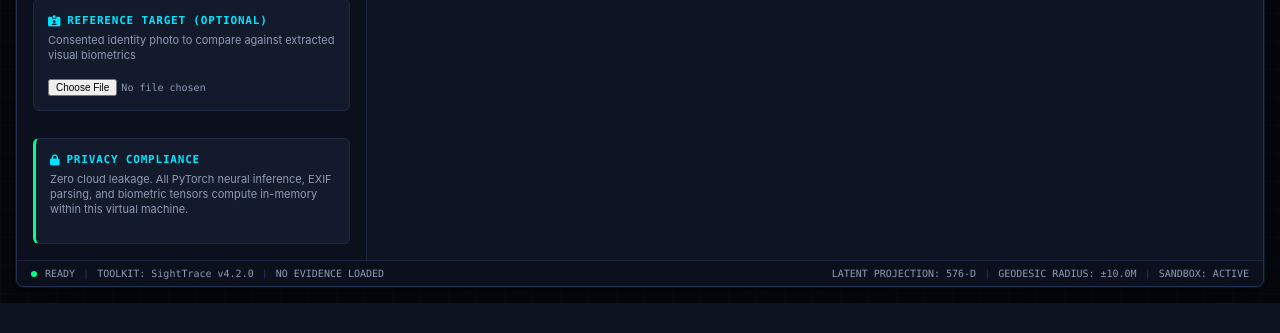
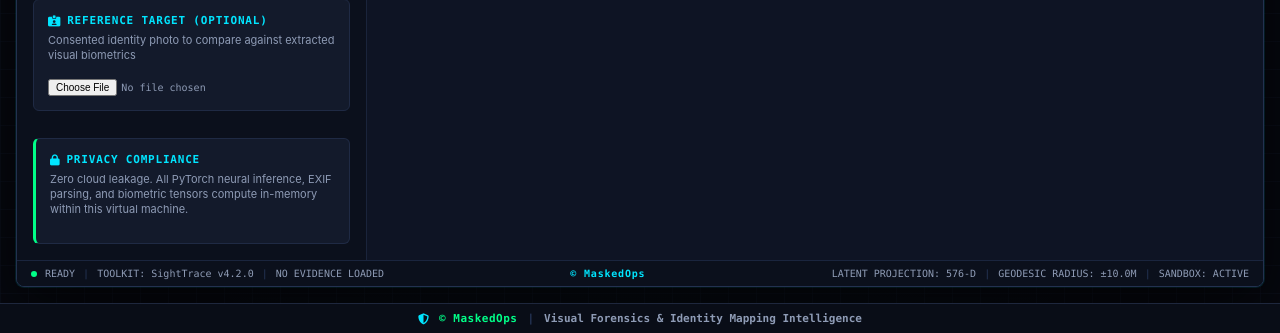
Before and after one commit to akwesi324/sighttrace, a Python web app: template web/templates/index.html in a window 1280 px wide. Shown: the part 575-908 px from the top of the page. Before the commit the page ends 878 px from the top, so only its background shows below. Run offline with Jinja, Linux system fonts and the light colour scheme; the template is opened without the code that fills it, so the values that code supplies are empty.

Commit message:
Add MaskedOps copyright to bottom center of workstation window and OS desktop

```diff
--- a/web/static/css/style.css
+++ b/web/static/css/style.css
@@ -1071,6 +1071,48 @@ body.vm-desktop {
   gap: 8px;
 }
 
+.status-center {
+  display: flex;
+  align-items: center;
+  justify-content: center;
+}
+
+.copyright-tag {
+  font-family: var(--font-mono);
+  font-size: 10px;
+  font-weight: 700;
+  color: var(--accent-cyan);
+  letter-spacing: 0.8px;
+}
+
+/* ==========================================================================
+   VM Desktop Bottom Footer
+   ========================================================================== */
+.vm-desktop-footer {
+  height: 30px;
+  background-color: var(--bg-header);
+  border-top: 1px solid #1E273D;
+  display: flex;
+  align-items: center;
+  justify-content: center;
+  padding: 0 16px;
+  font-family: var(--font-mono);
+  font-size: 11px;
+  color: var(--text-muted);
+}
+
+.footer-center-content {
+  display: flex;
+  align-items: center;
+  gap: 10px;
+  font-weight: 700;
+}
+
+.footer-center-content span:first-of-type {
+  color: var(--accent-emerald);
+  letter-spacing: 0.5px;
+}
+
 .status-indicator-dot {
   width: 6px;
   height: 6px;
--- a/web/templates/index.html
+++ b/web/templates/index.html
@@ -344,6 +344,9 @@
           <span class="status-sep">|</span>
           <span id="active-file-indicator">NO EVIDENCE LOADED</span>
         </div>
+        <div class="status-center">
+          <span class="copyright-tag">© MaskedOps</span>
+        </div>
         <div class="status-right">
           <span>LATENT PROJECTION: 576-D</span>
           <span class="status-sep">|</span>
@@ -355,6 +358,16 @@
     </div>
   </div>
 
+  <!-- VM Desktop Bottom Center Footer -->
+  <footer class="vm-desktop-footer">
+    <div class="footer-center-content">
+      <i class="fa-solid fa-shield-halved text-cyan"></i>
+      <span>© MaskedOps</span>
+      <span class="status-sep">|</span>
+      <span class="text-dim">Visual Forensics & Identity Mapping Intelligence</span>
+    </div>
+  </footer>
+
   <script src="/static/js/app.js"></script>
 </body>
 </html>
```
Also changed, not shown: README.md.
